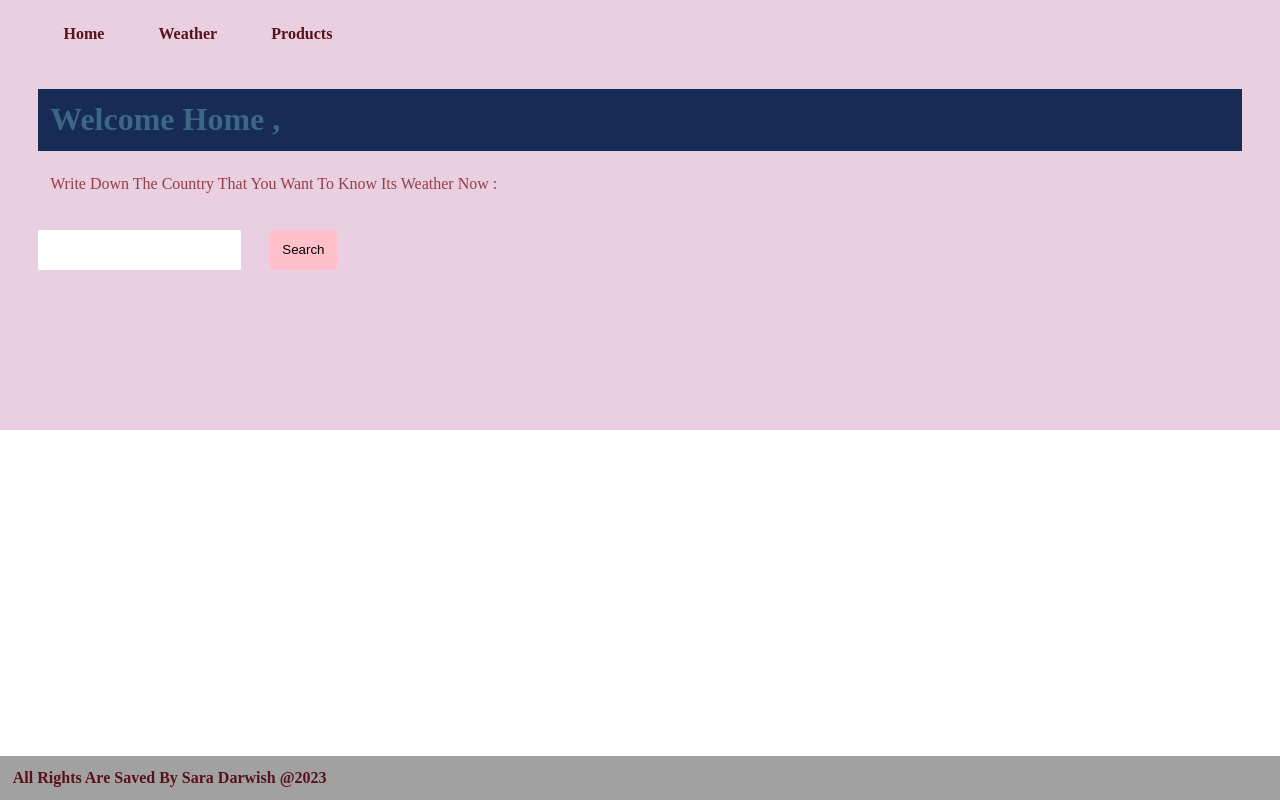
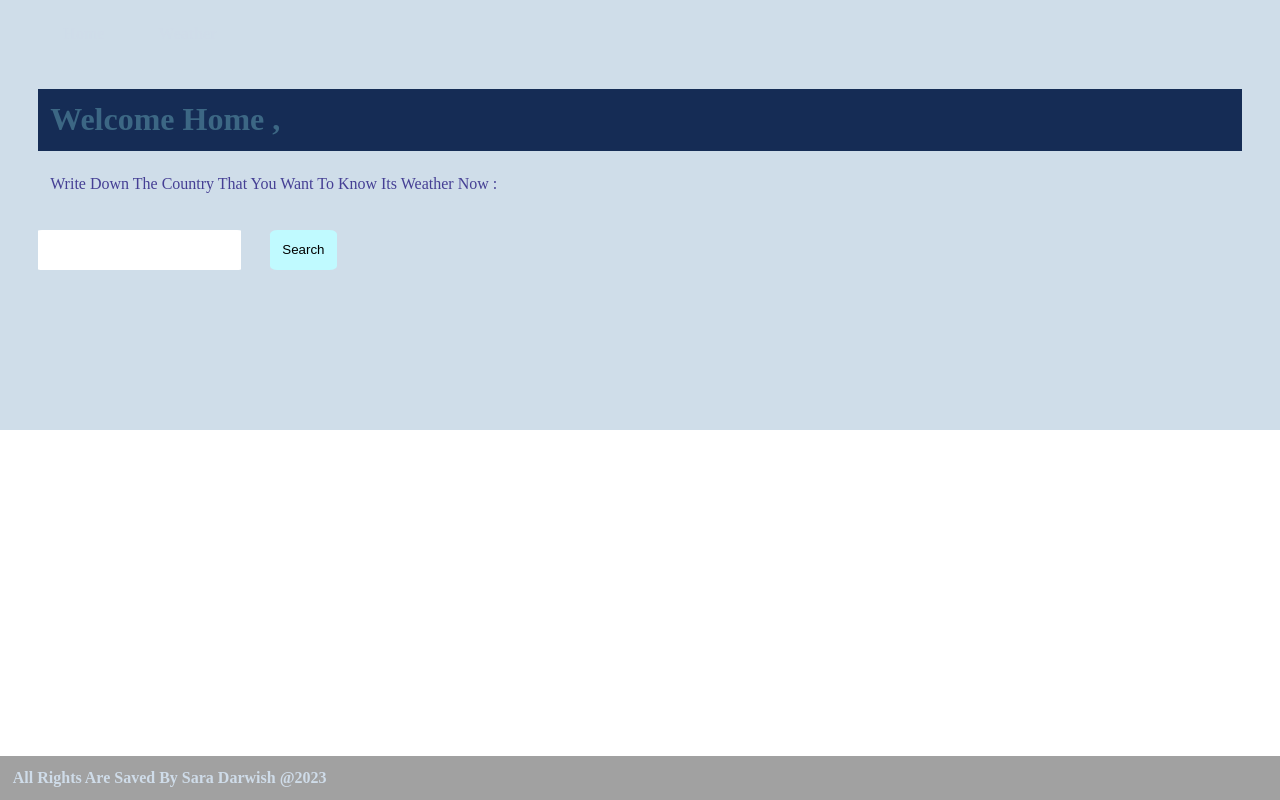
Before and after one commit to SaraDrwish/lec7_task_backend, a Node server app: page / in a window 1280 px wide. Run offline with Node 20, Linux system fonts and the light colour scheme.

Commit message:
last comf

```diff
--- a/Temp1/Partials/footer.hbs
+++ b/Temp1/Partials/footer.hbs
@@ -11,8 +11,7 @@
 <body>
     <section id="footer-btm-sec">
         <div class="footer1">
-            {{!-- <a href="/">Home</a> --}}
-            <h4  >all rights are saved by Sara Darwish @2023</h4>
+             <h4  >all rights are saved by Sara Darwish @2023</h4>
         </div>
     </section>
 </body>
--- a/Temp1/Partials/header.hbs
+++ b/Temp1/Partials/header.hbs
@@ -12,7 +12,6 @@
              <div class="header1" >
                 <a href="/" >Home</a>
                 <a href="weather"> Weather </a>
-                <a href="products"> products </a>
             </div>
         </section>
 </body>
--- a/Temp1/views/index.hbs
+++ b/Temp1/views/index.hbs
@@ -4,14 +4,10 @@
     <head>
         <meta charset="UTF-8">
         <meta name="viewport" content="width=device-width, initial-scale=1.0">
-
         <link rel="stylesheet" href="/css/style.css">
-
         <title> home hbs </title>
     </head>
-
     <body>
-
         <div>
             {{>header}}
         </div>
@@ -33,12 +29,8 @@
             {{>footer}}
         </div>
 
-
-{{!-- <script src="../../public/js/script.js" > </script> --}}
-
 <script src="/js/script.js"></script>
 
-
-    </body>
+</body>
 
 </html>
--- a/Temp1/views/weather.hbs
+++ b/Temp1/views/weather.hbs
@@ -7,8 +7,6 @@
     <link rel="stylesheet" href="/css/style.css">
 </head>
 <body>
-
-
     <section id="weather" class="weather">
             <div>
                 {{>header}}
@@ -19,7 +17,6 @@
                     <button id="search"> search </button>
                 </form>
                 <p id="location"> </p>
-                {{!-- <p id="latitudeAndlongitude"> </p> --}}
                 <p id="latitude"> </p>
                 <p id="longitude"> </p>
                 <p id="weatherStatus"></p>
@@ -27,9 +24,6 @@
             </div>
 
     </section>
-
-
-
 <script src="/js/script.js"></script>
 </body>
 </html>
--- a/public/css/style.css
+++ b/public/css/style.css
@@ -3,13 +3,12 @@
     margin: 0;
     padding: 0;
     text-transform: capitalize;
-    /* background-color: rgb(64, 64, 64); */
-}
+ }
 section{
     margin:  auto;
     padding: 2%;
-    background-color: rgb(233, 207, 223);
-    color: rgb(87, 18, 27);
+    background-color: rgb(207, 221, 233);
+    color:rgb(207, 220, 233);
 }
 h2{
     color: rgb(60, 103, 132);
@@ -21,7 +20,7 @@ h2{
 p{
     margin: 1%;
     padding: 1%;
-    color: rgb(148, 63, 77);
+    color: rgb(69, 63, 148);
 }
 a{
     text-decoration: none;
@@ -50,7 +49,7 @@ button{
     cursor: pointer;
     padding: 1%;
     margin: 1%;
-    background-color: pink;
+    background-color: rgb(192, 250, 255);
 }
 input{
     border: none;
@@ -59,7 +58,7 @@ input{
     -moz-border-radius: 2%;
     -ms-border-radius: 2%;
     -o-border-radius: 2%;
-    color: rgb(255, 77, 107);
+    color: rgb(77, 116, 255);
     padding: 1%;
     outline: none;
     font-weight: 600;
--- a/src/app.js
+++ b/src/app.js
@@ -11,13 +11,6 @@ app.use(express.static(publicPath));
 
 const hbs = require("hbs");
 
-
-// ---------------------
-
-
-// ----------------------
-
-
 app.set('view engine', 'hbs');
 
 const viewsPath = path.join(__dirname , "../Temp1/views")
@@ -26,7 +19,6 @@ app.set("views", viewsPath)
 const partialPath = path.join(__dirname , "../Temp1/Partials")
 hbs.registerPartials(partialPath)
 
-
 app.get("/", (req, res) => {
     res.render("index", {
         title: "welcome home , ",
@@ -34,151 +26,8 @@ app.get("/", (req, res) => {
     });
 })
 
-
-// app.get("/weather", (req, res) => {
-//     res.render("weather", {
-//         title: "weather page"
-//         // locationF,
-//         // latitudeF,
-//         // longitudeF,
-//         // weatherStatusF
-//     })
-
-    //   res.render("weather",
-    //      <h3> la renderr rr  </h3>
-    // )
-
-    // res.send( <h3> send func </h3>)
-
-// })
-
-// app.get("/weather", (req, res) => {
-//     res.json({
-//         title: "weather page"
-//     });
-// })
-
-
-
-app.get("/products", (req, res) => {
-    // record the data of all   keys and values
-    console.log(req.query)
-    // res.send(
-    //     {
-    //         product: "bmw",
-    //         date: "2023"
-    //         }
-    // )
-    res.render(
-        "products" , {
-        product: "bmw",
-        date: "2023"
-         }
-    )
-});
-
-
-//task 0
-
-// app.get("/forcast", (req, res) => {
-//     if (!req.query.adress) {
-//         return res.send( {
-//                 erorr: "enter adress"
-//             } ) }
-
-//     res.send({
-//       location: req.query.adress,
-//       forecast: "cold"
-//     })
-
-// });
-
-// --------------------------
-
-// --------------------------------------------------------------------------------------------------------------
-
 const geocode = require("./Tools/geocode")
 const forecast = require("./Tools/forecast")
-
-// app.get("/weather2", (req, res) => {
-//     console.log("Received request for /weather2:", req.query);
-//     if (!req.query.address) {
-//         return res.send( {
-//             error: "enter adress"
-//         })
-//     }
-
-//         geocode(req.query.address, (error, data) => {
-//             if (error) { // geocode reorr
-//                 return res.send({error})
-//             }
-//             forecast(data.latitude, data.longitude, (error, dataForecast) => {
-//                 if (error) { //forecast erorr -- error
-//                     return res.send({error})
-//                 }
-//                 res.send(
-//                     {
-//                         forecast:dataForecadt,
-//                         location: req.query.address
-//                     }
-//                 )
-//             })
-
-//       })
-
-// });
-
-// ------------------------------------task 7-----------------------------------------------------------------------------------
-
-
-//     app.get("/weather", (req, res) => {
-//     res.render("weather", {
-//         title: "Weather Page",
-//         location: "",
-//         latitude: "",
-//         longitude: "",
-//         forecastData: "",
-//     });
-
-
-// });
-
-
-// app.get("/getWeather", (req, res) => {
-//     const address = req.query.address; // Get the address from the query parameter
-
-//     if (!address) {
-//         return res.status(400).json({ error: "Please provide an address" });
-//     }
-
-//     // Use the geocode function to fetch the latitude, longitude, and location based on the address.
-//     geocode(address, (error, { latitude, longitude, location } = {}) => {
-//         if (error) {
-//             return res.status(500).json({ error });
-//         }
-
-//         // Use the forecast function to fetch the weather data based on the latitude and longitude.
-//         forecast(latitude, longitude, (error, forecastData) => {
-//             if (error) {
-//                 return res.status(500).json({ error });
-//             }
-
-//             // Return the weather data as JSON response.
-//             res.json({
-//                 location,
-//                 latitude,
-//                 longitude,
-//                 forecastData,
-//             });
-//         });
-//     });
-// });
-
-// ------task 7 other way ---------------------------------------
-
-
-//  const geocode = require("./Tools/geocode");
-// const forecast = require("./Tools/forecast");
 
 app.get("/weather", (req, res) => {
     res.render("weather", {
@@ -214,19 +63,11 @@ app.get("/getWeather", (req, res) => {
 });
 
 
-// ---------------------------------------------
-
-
-
-
-
-
 //at last
 
 app.get("*", (req, res) => {
     res.send("404 page not found sara said ")
 })
-
 
 // lastest
 
@@ -234,5 +75,4 @@ app.listen(port, () => {
     console.log(` the port is ${port} sara's code `)
 })
 
-
 // ------------------------
```
Also changed, not shown: Temp1/views/products.hbs (deleted, +0 -29 lines), public/js/script.js (+0 -138 lines).
